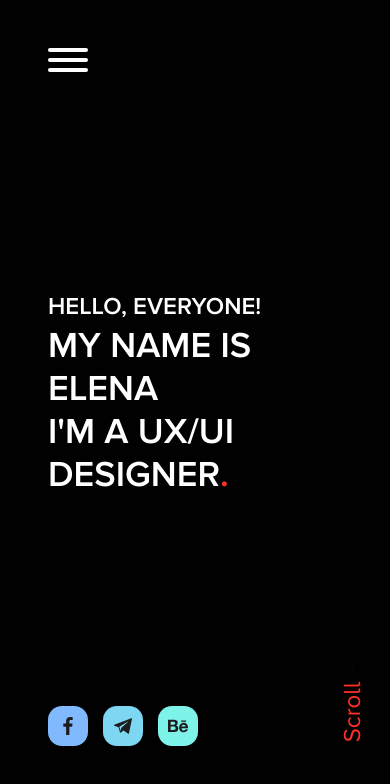
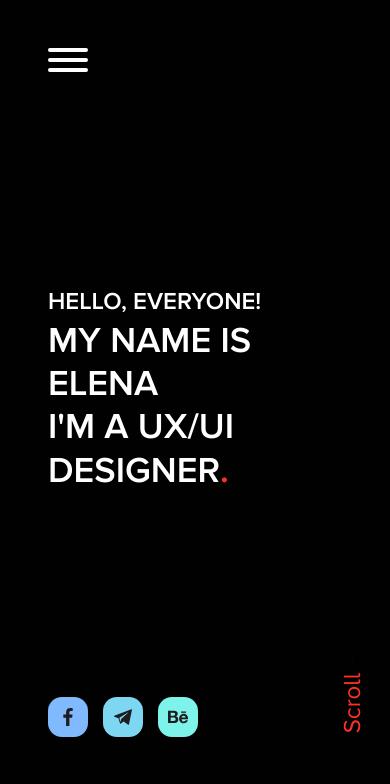
Before and after one commit to rdhlb/helen-homepage, a website: page app/index.html in a window 390 px wide. Drawn offline with Linux system fonts and the light colour scheme.

Commit message:
another page-header vh-on-mobiles bug fix

```diff
--- a/app/sass/_media.sass
+++ b/app/sass/_media.sass
@@ -94,14 +94,10 @@
 
 	.mmenu-toggle
 		text-decoration: none
-		color: #fff
+		color: #ffffff
 
-	.page-header
-		.social-links
-			margin-bottom: 50px
-
-	.scroll
-		bottom: 120px
+	.page-header__wrapper
+		height: 93%
 
 	.page-footer__contacts
 		margin-bottom: 30px
```
Also changed, not shown: app/css/main.css.
